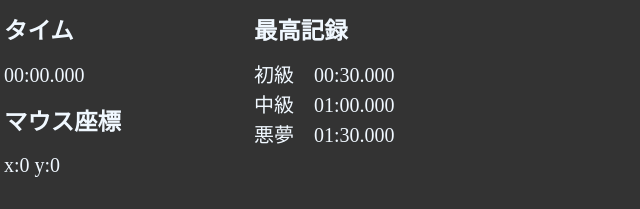
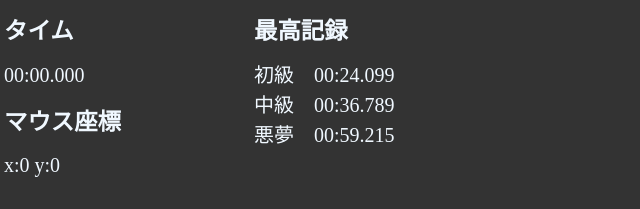
Before and after one commit to hirotaka-murakami/presentation, a plain HTML site: page index.html in a window 1280 px wide. Shown: the part 848-1057 px from the top of the page, 636-1276 px from the left. Drawn offline with Linux system fonts and the light colour scheme.

Commit message:
Update index.html

```diff
--- a/index.html
+++ b/index.html
@@ -89,11 +89,11 @@
     <div class="record">
       <h3>最高記録</h3>
       <p id="beginnerRecord">
-        初級　00:30.000</p>
+        初級　00:24.099</p>
       <p id="intermediateRecord">
-        中級　01:00.000</p>
+        中級　00:36.789</p>
       <p id="nightmareRecord">
-        悪夢　01:30.000</p>
+        悪夢　00:59.215</p>
 
     </div>
   </div>
```
